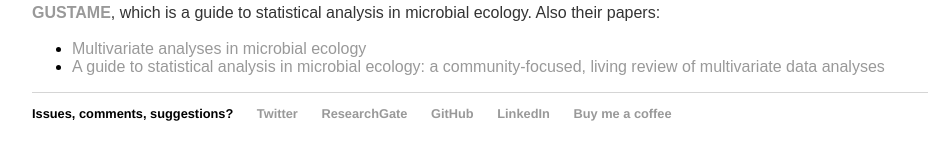
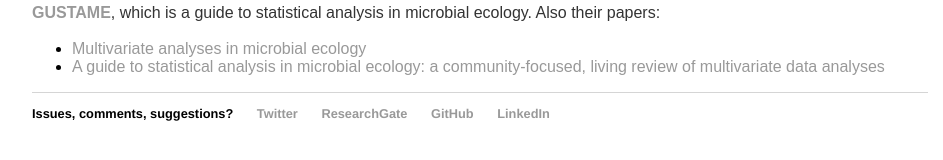
Before and after one commit to jkzorz/jkzorz.github.io, a Jekyll site: the page built from index.html, in a window 1280 px wide. Shown: the part 407-567 px from the top of the page, without its empty margins (160-1103 px from the left). Built offline with Jekyll 4.4.1, drawn with Linux system fonts in a browser that asks for light colours.

Commit message:
Update default.html

```diff
--- a/_layouts/default.html
+++ b/_layouts/default.html
@@ -35,7 +35,6 @@
 				<li><a href="https://www.researchgate.net/profile/Jackie_Zorz">ResearchGate</a></li>
 				<li><a href="https://github.com/jkzorz">GitHub</a></li>
 				<li><a href="https://www.linkedin.com/in/jackie-z-b4845aa3/">LinkedIn</a></li>
-				<li><a href="https://ko-fi.com/jkzorz">Buy me a coffee</a></li>
 				</ul>
 			</footer>
 		<script type="text/javascript"> var infolinks_pid = 3288140; var infolinks_wsid = 0; </script> <script type="text/javascript" src="//resources.infolinks.com/js/infolinks_main.js"></script>
```
